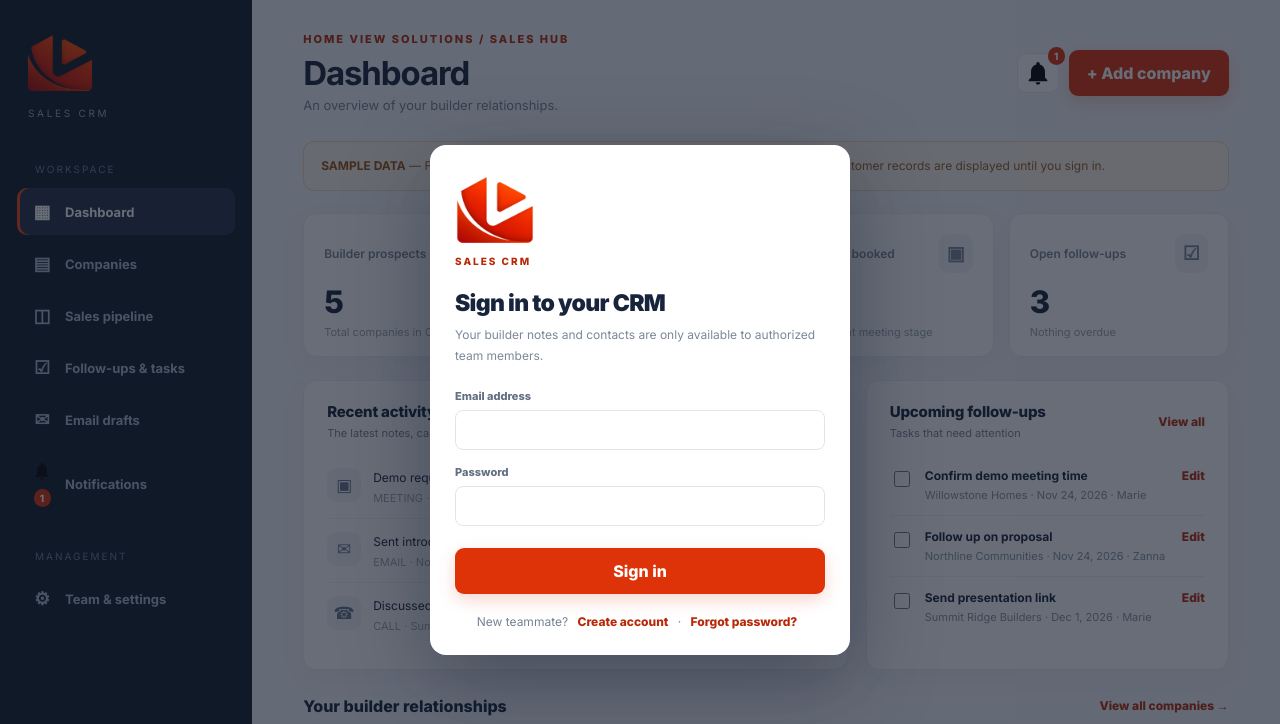
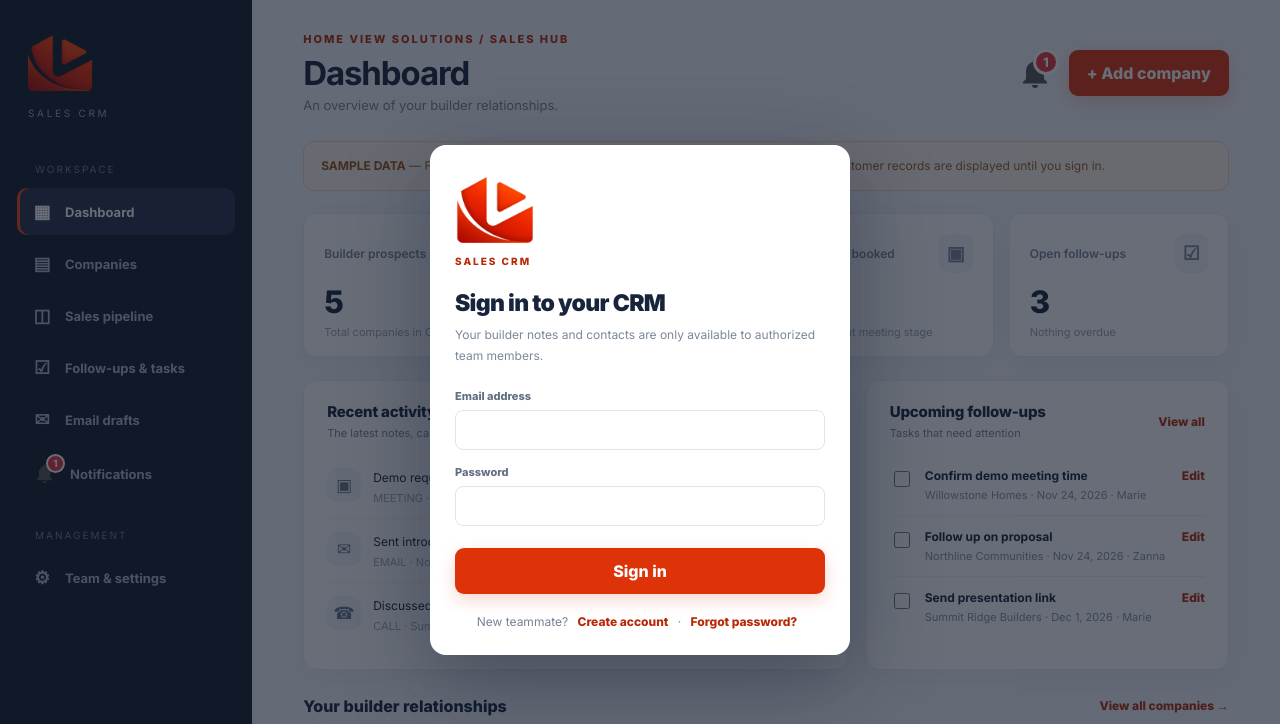
Before and after one commit to nicodutoitcanada-debug/Home-View-CRM, a plain HTML site: page index.html in a window 1280 px wide. Shown: the top 724 px of the page. Drawn offline with nearby package versions, Linux system fonts and the light colour scheme.

Commit message:
Match CRM alert bell to reference with dark fill and red count badge

```diff
--- a/app.css
+++ b/app.css
@@ -55,3 +55,35 @@
 }
 
 .push-setup{border-top:1px solid var(--line);margin-top:16px;padding-top:14px}.push-setup .secondary-btn{margin-top:8px}
+
+/* Solid, high-contrast notification bell and red unread bubble. Dynamic counts
+   are populated by the existing updateAlertBadge() logic; never fake alerts. */
+.alert-bell{
+  min-width:48px;height:48px;gap:0;
+  border:0;border-radius:12px;background:transparent;
+  color:#555;overflow:visible;flex-shrink:0;
+}
+.alert-bell:hover{background:#f5f6f8;border:0}
+.alert-bell:focus-visible{outline:2px solid var(--orange);outline-offset:2px}
+.alert-bell-svg{display:block;width:36px;height:36px;fill:currentColor;flex:none}
+.alert-bell .alert-pill{
+  top:0;right:0;min-width:26px;height:26px;
+  padding:3px 5px;border:3px solid #fff;border-radius:999px;
+  background:#ee333b;color:#fff;font:800 13px/14px Inter,Arial,sans-serif;
+  margin:0;
+}
+.nav-btn .alert-nav-icon{
+  position:relative;display:inline-flex;justify-content:center;align-items:center;
+  flex:0 0 25px;width:25px;height:25px;color:#555;
+}
+.nav-btn .alert-nav-icon .alert-bell-svg{width:23px;height:23px}
+.nav-btn .alert-nav-icon .alert-pill{
+  position:absolute;right:-8px;top:-7px;min-width:19px;height:19px;
+  margin:0;padding:1px 3px;border:2px solid #fff;border-radius:999px;
+  background:#ee333b;color:white;font:800 10px/13px Inter,Arial,sans-serif;
+}
+@media(max-width:700px){
+  .alert-bell{min-width:42px;height:42px}
+  .alert-bell-svg{width:32px;height:32px}
+  .alert-bell .alert-pill{top:-1px;right:-2px}
+}
```
